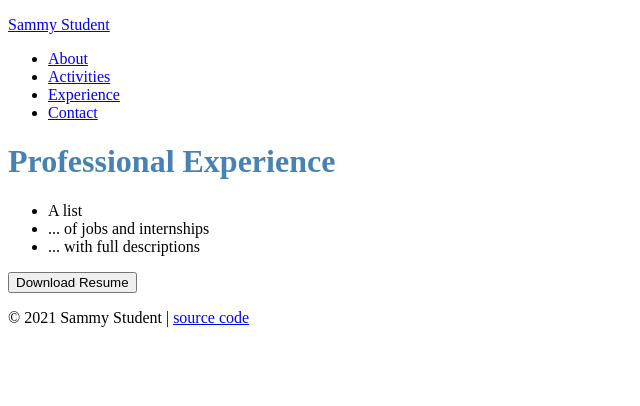
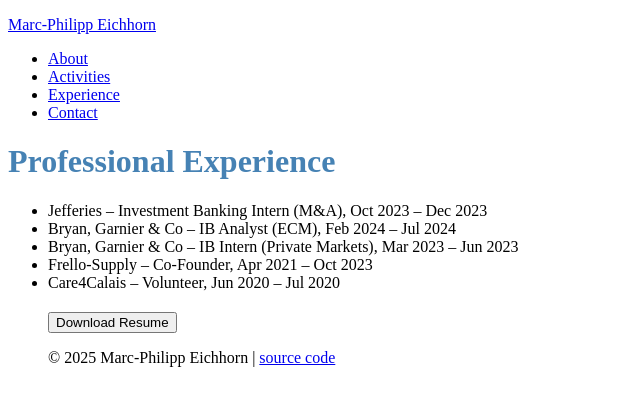
Before and after one commit to MCE72c/MP_Eichhorn_Site, a plain HTML site: page experience.html in a window 1280 px wide. Shown: the whole page, without its empty margins (0-640 px from the left). Drawn offline with Linux system fonts and the light colour scheme.

Commit message:
Updated about.html MP Eichhorn

```diff
--- a/experience.html
+++ b/experience.html
@@ -2,12 +2,12 @@
 <html>
   <head>
     <meta charset="utf-8">
-    <title>Sammy Student | Work hard, play hard</title>
+    <title>Marc-Philipp Eichhorn | Don't worry, be happy</title>
     <link rel="stylesheet" href="stylesheets/sammy-style.css">
   </head>
   <body>
     <header>
-      <p><a href="index.html">Sammy Student</a></p>
+      <p><a href="index.html">Marc-Philipp Eichhorn</a></p>
       <nav>
         <ul>
           <li><a href="about.html">About</a></li>
@@ -21,15 +21,18 @@
     <div class="page">
       <h1>Professional Experience</h1>
       <ul>
-        <li>A list</li>
-        <li>... of jobs and internships</li>
-        <li>... with full descriptions</li>
-      </ul>
-      <button id="download-resume" type="button" name="button">Download Resume</button>
-    </div>
+        <li>Jefferies – Investment Banking Intern (M&A), Oct 2023 – Dec 2023</li>
+        <li>Bryan, Garnier & Co – IB Analyst (ECM), Feb 2024 – Jul 2024</li>
+        <li>Bryan, Garnier & Co – IB Intern (Private Markets), Mar 2023 – Jun 2023</li>
+        <li>Frello-Supply – Co-Founder, Apr 2021 – Oct 2023</li>
+        <li>Care4Calais – Volunteer, Jun 2020 – Jul 2020</li>
+
+        <a href="Resume_Eichhorn_MP.pdf" download>
+          <button type="button" style="margin-top: 20px;">Download Resume</button>
+        </a>
 
     <footer>
-      <p>&copy; 2021 Sammy Student |
+      <p>&copy; 2025 Marc-Philipp Eichhorn |
         <a href="https://github.com/prof-rossetti/student-site">source code</a>
       </p>
     </footer>
```
Also changed, not shown: about.html (+4 -4 lines), activities.html (+6 -6 lines), contact.html (+6 -6 lines), index.html (+4 -4 lines), 2 other files.
